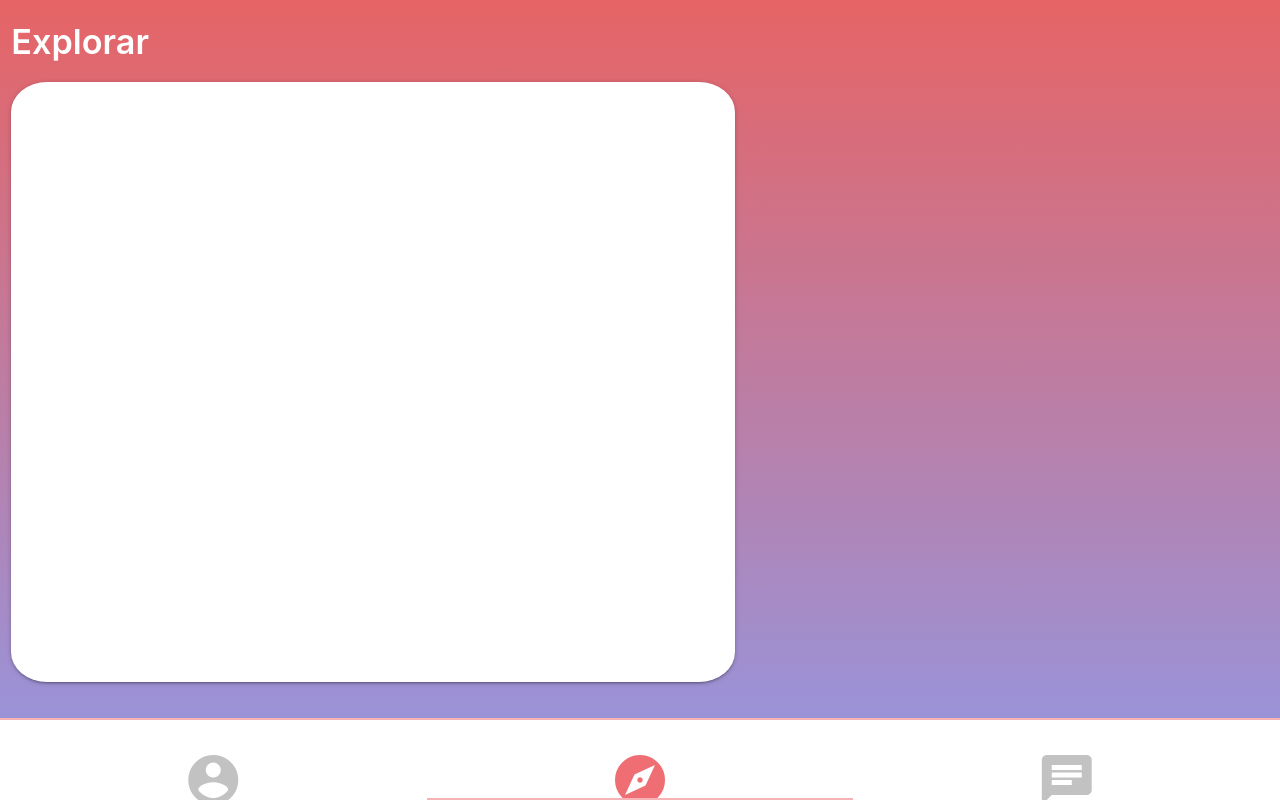
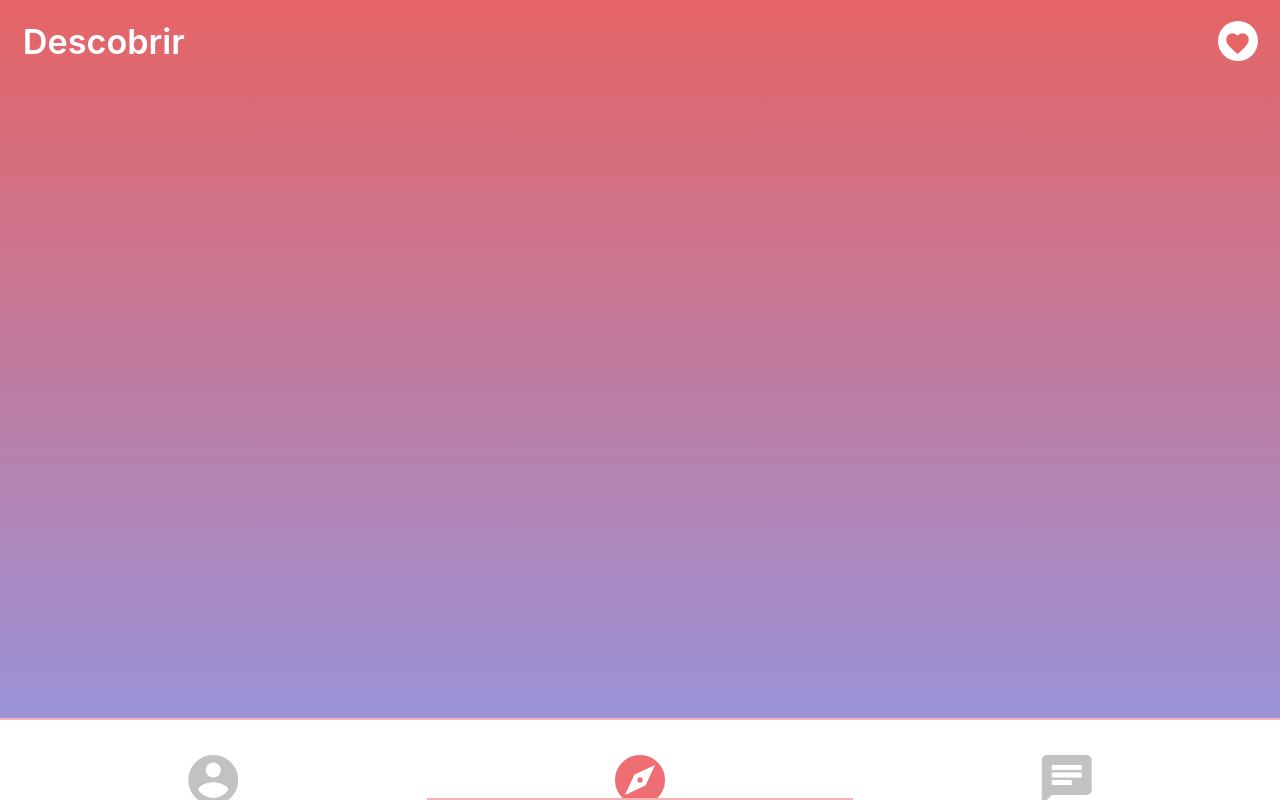
Before and after one commit to RaimundoLima/Swapper, a PHP site: page /View/main.php in a window 1280 px wide. Run offline with PHP 8.4, Linux system fonts and the light colour scheme.

Commit message:
perfil edita(incompleto) botao de fav

```diff
--- a/Swapper/Controller/rotas.php
+++ b/Swapper/Controller/rotas.php
@@ -7,7 +7,7 @@ function getPagina()
 	$url = strtolower(explode("?",$url)[0]);
     //var_dump($url);
     $_Session["sou um teste pra não dar pau"]="não me deleta";
-    if(empty($_SESSION)){
+    if(!empty($_SESSION)){
         switch($url){
             case '/logar':
             include('View/header.php');
--- a/Swapper/View/css/style.css
+++ b/Swapper/View/css/style.css
@@ -41,11 +41,6 @@ html, body {
     vertical-align: middle;
 }
 
-.card{
-     width: 100%;
-     border-radius: 5%;
-}
-
 .tabs{
     z-index: 10;
     width: 100%;
@@ -64,7 +59,7 @@ html, body {
     vertical-align: 50%;
 }
 
-.material-icons{
+.icons{
     padding-top:8%;
 }
 
@@ -81,6 +76,20 @@ html, body {
 .fixed{
     position: sticky;
     top: 0;
+}
+
+.col .descobrir_tab{
+    padding: 0em;
+    top: 0;
+}
+
+.descobrir_tab .titulo_tab{
+    font-weight: 600;
+    width: 100%;
+    padding-left: 0.75em;
+    height: 12%;
+    margin: 0em;
+    padding: 1.52rem;
 }
 
 .perfil_tab .titulo_tab{
@@ -283,7 +297,44 @@ html, body {
     box-shadow: 0px 0px 10px #e66465;
 }
 
+.favoritos_btn{
+    position: absolute;
+    top: 1.4em;
+    right: 1.5em;
+    background-color: white;
+    border-radius: 100%;
+    height: 40px;
+    width: 40px;
+    text-align: center;
+    padding-top: 0.6em;
+}
+
+.favoritos_btn > i{
+    color: #e66465;
+}
+
+
 .font18em{
     font-size: 1.8em !important;
     vertical-align: middle;
 }
+
+.pd-r0{
+    padding-right: 0 !important;
+}
+
+.pd-l0{
+    padding-left: 0 !important;
+}
+
+.pd-t0{
+    padding-top: 0 !important;
+}
+
+.tx-l{
+    text-align: left;
+}
+
+.pd-0{
+    padding: 0 !important;
+}
--- a/Swapper/View/main.php
+++ b/Swapper/View/main.php
@@ -11,23 +11,22 @@
 
                     <h4 class="titulo_tab fixed" >Perfil</h4>
                     <br>
-
-                    <div class="col s1"></div>
-                    <div class="perfil_dados col s10">
-
+                    <div class="perfil_dados col s12">
+                        <div class="row">
+                            <div class="col s3 pd-r0">
                                 <div class="pic">
                                     <img src="/View/img/luis.jpg" alt="">
                                 </div>
-
-
+                            </div>
+                            <div class="col s7">
                                 <h5 class="nome">Luis Henrique Jacinto</h5>
                                 <h6 class="cidade">Rio Grande, RS</h6>
+                            </div>
+                            <div class="editarBtn_perfil col s2">
+                                <a class=""><i class="font18em material-icons icons">create</i></a>
+                            </div>
+                        </div>
 
-                        <div class="editarBtn_perfil">
-                            <a class="btn-floating btn-large"><i class="font18em material-icons">create</i></a>
-                            <br>
-                            <span>Editar Perfil</span>
-                        </div>
 
                         <div class="row" id="borda_perfil" >
                             <div class="col s12 borda_perfil">
@@ -57,9 +56,9 @@
                                         <div class="produto_info col s8">
                                             <span>Camisa Azul Manga Curta</span>
                                             <br>
-                                            <i class="material-icons">remove_red_eye</i>
+                                            <i class="material-icons icons">remove_red_eye</i>
                                             <span>0</span>
-                                            <i class="material-icons">favorite</i>
+                                            <i class="material-icons icons">favorite</i>
                                             <span>0</span>
                                         </div>
                                     </div>
@@ -67,11 +66,9 @@
                                 </div>
 
                             </div>
-
                             <br>
-
                             <div class="adicionarBtn_perfil">
-                                <a class="btn-floating btn-large "><i class="font18em material-icons">add</i></a>
+                                <a class="btn-floating btn-large "><i class="font18em material-icons icons">add</i></a>
                                 <br>
                                 <span>Adicionar Produto</span>
                             </div>
@@ -81,7 +78,6 @@
                         <br>
 
                     </div>
-                    <div class="col s1"></div>
 
                 </div>
             </div>
@@ -89,17 +85,18 @@
 
         <div id="test2" class="col s12">
 
-            <h4 class="titulo_tab" >Explorar</h4>
+            <div class="row">
+                <div class="descobrir_tab col s12">
 
-            <div class="row">
-                <div class=" col s12 m7">
-                    <div class="card">
-                        <div class="card-content">
+                    <h4 class="titulo_tab" >Descobrir</h4>
+
+                    <a class="favoritos_btn">
+                        <i class="font18em material-icons">favorite</i>
+                    </a>
+
+
                 </div>
             </div>
-                </div>
-            </div>
-
 
         </div>
 
@@ -137,13 +134,13 @@
         <div class="col s12">
             <ul class="tabs">
                 <li class="tab col s4"><a id="perfil_tbn" href="#test1">
-                    <i class="medium material-icons">account_circle</i>
+                    <i class="medium material-icons icons">account_circle</i>
                 </a></li>
                 <li class=" tab col s4"><a id="explore_btn" class=" active" href="#test2">
-                    <i class="medium material-icons">explore</i>
+                    <i class="medium material-icons icons">explore</i>
                 </a></li>
                 <li class=" tab col s4"><a id="match_btn" href="#test3">
-                    <i class="medium material-icons">chat</i>
+                    <i class="medium material-icons icons">chat</i>
                 </a></li>
             </ul>
         </div>
```
Also changed, not shown: other parts of Swapper/View/css/style.css (+20 -15 lines). Lines whose indentation alone changed are shown as unchanged.
